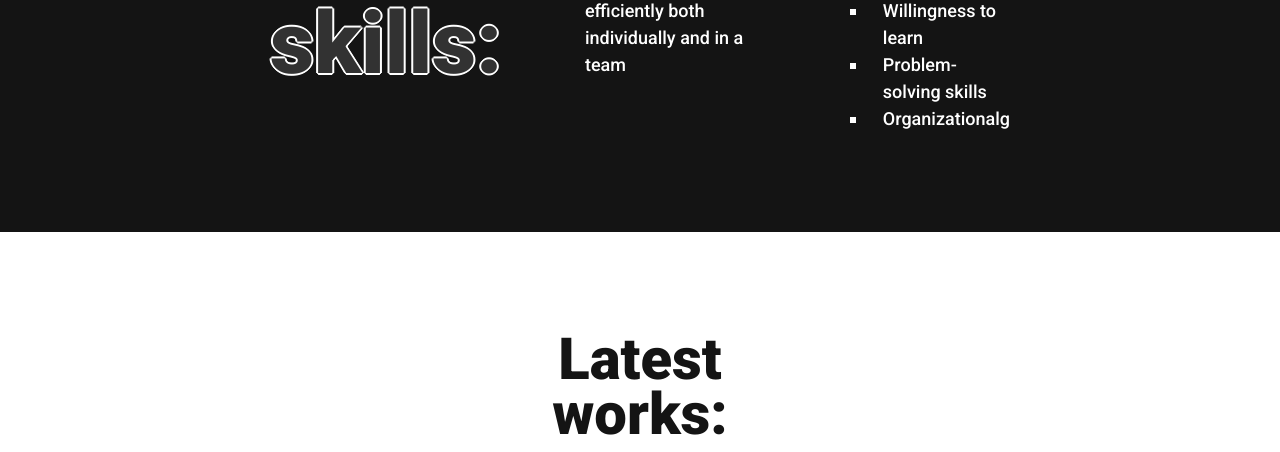
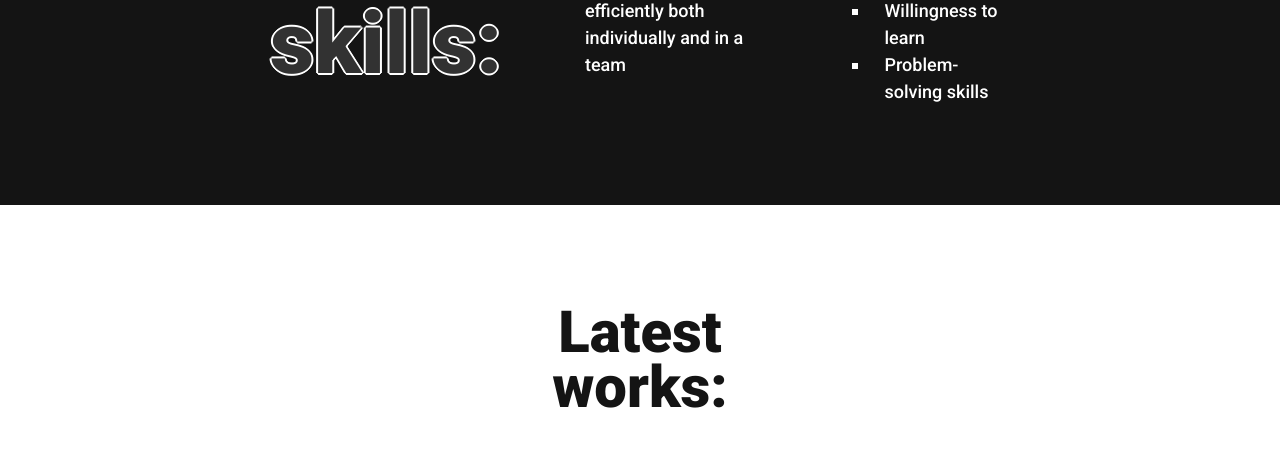
Before and after one commit to RustDzhur/portfolio, a website built with Parcel: page src/index.html in a window 1280 px wide. Shown: the part 2575-3027 px from the top of the page. Built offline with nearby package versions, Linux system fonts and the light colour scheme; no server answers.

Commit message:
fix bugs

```diff
--- a/src/partials/skills.html
+++ b/src/partials/skills.html
@@ -79,7 +79,6 @@
           <li class="soft-skills__item">Sales Ability</li>
           <li class="soft-skills__item">Willingness to learn</li>
           <li class="soft-skills__item">Problem-solving skills</li>
-          <li class="soft-skills__item">Organizationalg</li>
         </ul>
     </div>
 
```
